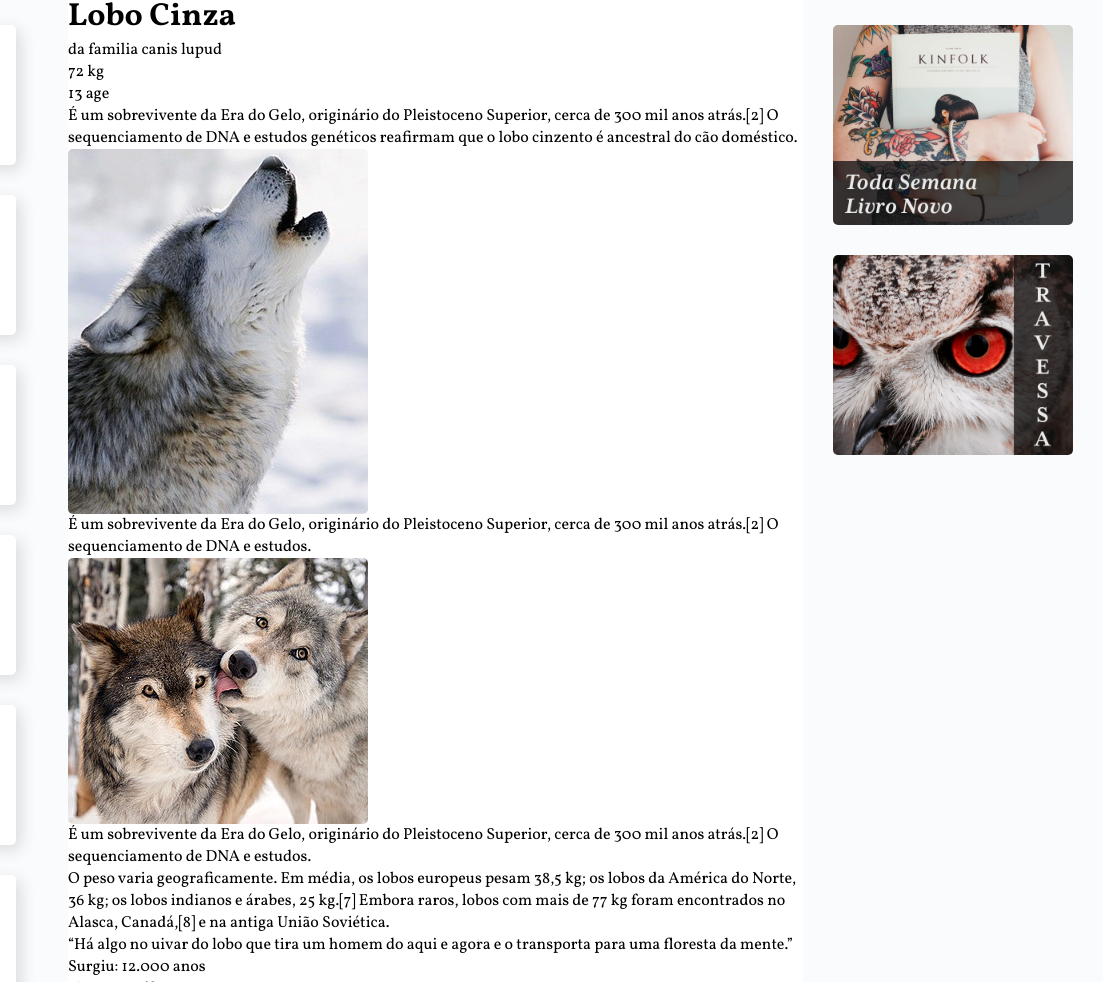
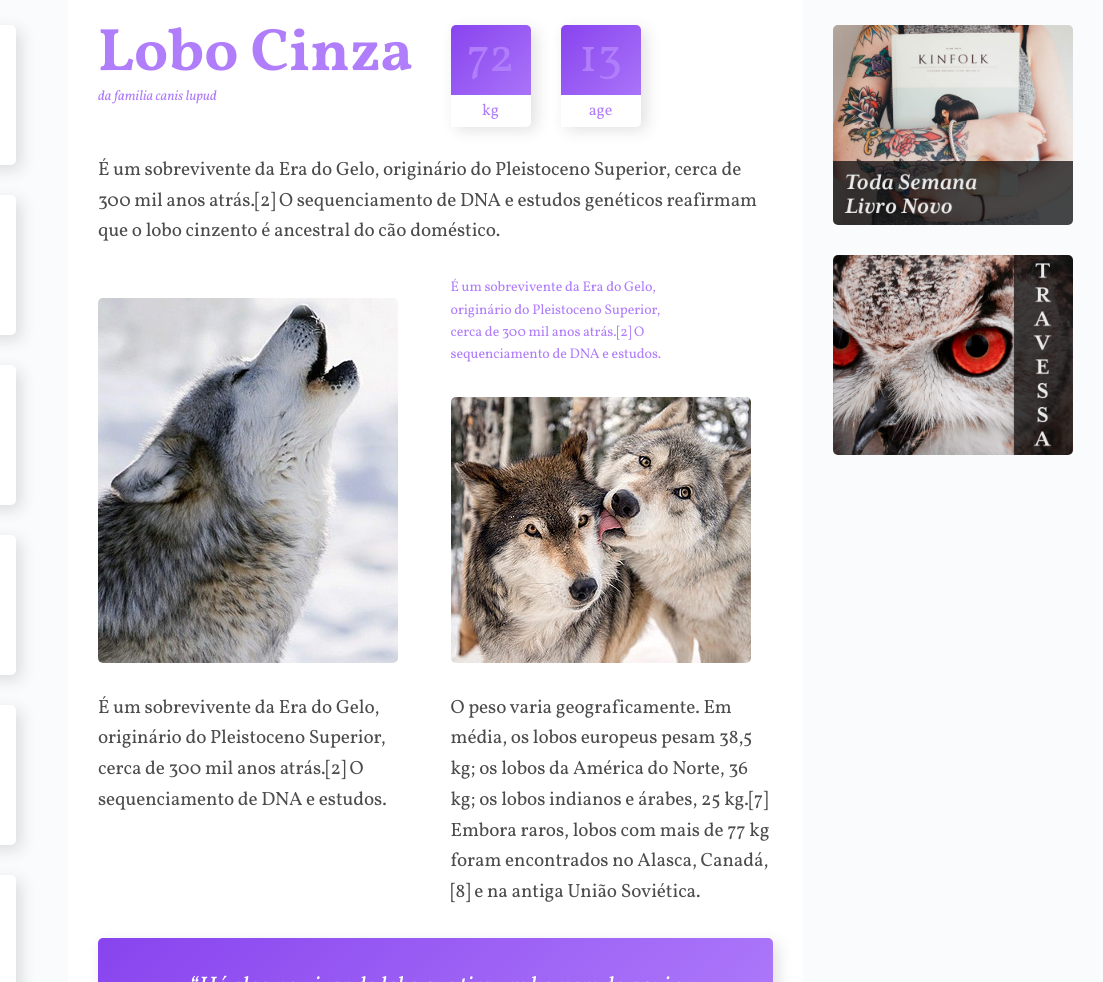
Before and after one commit to SophiAoAmaral/Wildbeast-Grid, a plain HTML site: page index.html in a window 1280 px wide. Shown: the part 110-1092 px from the top of the page, 177-1280 px from the left. Drawn offline with Linux system fonts and the light colour scheme.

Commit message:
finalizacao

```diff
--- a/css/style.css
+++ b/css/style.css
@@ -99,10 +99,129 @@ img{
 
 .content{
     grid-area: content;
-
+    max-width: 900px;
+    margin: 0 auto;
+    padding: 30px;
+    display: grid;
+    grid-template-columns: 1fr 1fr;
+    gap: 30px;
 
 }
 
+.col-wide{
+    grid-column: 1/-1;
+}
+
+.imagem-1{
+    grid-row: 3/5;
+    align-self: end;
+}
+
+.item-2{
+    align-self: end;
+}
+
+p{
+    font-size: 1.2em;
+    line-height: 1.6;
+    letter-spacing: -0.005em;
+    color: rgba(0, 0, 0, 0.7);
+}
+
+.informacoes p + p{
+   margin-top: 30px;
+}
+
+.titulo {
+    color: #B07DFB;
+}
+
+.titulo h1{
+    font-size: 3.75rem;
+    line-height: 1;
+    font-weight: 700;
+}
+
+.titulo span{
+    font-size: 0.875em;
+    font-style: italic;
+}
+
+.caracteristicas{
+    display: flex;
+    align-items: flex-start;
+
+}
+
+.caracteristicas > div{
+    width: 80px;
+    text-align: center;
+    background:linear-gradient(135deg, #8844ee, #B07DFB);
+    border-radius: 5px;
+    box-shadow:5px 5px 15px 0px rgba(44, 44, 44, 0.15);
+    position: relative;
+}
+
+.caracteristicas > div:first-child{
+    margin-right: 30px;
+}
+
+.caracteristicas span{
+    display: block;
+}
+
+.numero{
+    color: #B07DFB;
+    font-size: 3em;
+    line-height: 1;
+    margin: 10px auto;
+}
+
+.rotulo{
+    background-color: white;
+    border-radius: 0 0 5px;
+    color: #B07DFB;
+    padding: 5px 0;
+    position: relative;
+    top: 2px;
+}
+
+.destaque{
+    font-size: 14px;
+    color: #B07DFB;
+    max-width: 16em;
+}
+
+.citacao, .atributos{
+    padding: 30px;
+    border-radius: 5px;
+    box-shadow: 5px 5px 15px 0px rgba(44, 44, 44, 0.15);
+    background: linear-gradient(135deg, #8844ee, #B07DFB );
+    align-self: start;
+}
+
+.citacao p{
+    font-size: 1.5rem;
+    font-style: italic;
+    text-align: center;
+    color: white;
+    max-width: 500px;
+    margin: 0 auto;
+
+}
+
+.atributos li{
+    color: white;
+    font-family:Courier, monospace;
+    font-size: 1.125em;
+    padding: 15px;
+    font-weight: 700;
+
+}
+
+.atributos li+ li{
+    border-top: 2px solid #B07DFB;
+}
 
 
 
--- a/index.html
+++ b/index.html
@@ -45,19 +45,19 @@
                     <span class="rotulo">age</span>
                 </div>
             </div>
-            <p>É um sobrevivente da Era do Gelo, originário do Pleistoceno Superior, cerca de 300 mil anos atrás.[2] O sequenciamento de DNA e estudos genéticos reafirmam que o lobo cinzento é ancestral do cão doméstico.</p>
+            <p  class="col-wide">É um sobrevivente da Era do Gelo, originário do Pleistoceno Superior, cerca de 300 mil anos atrás.[2] O sequenciamento de DNA e estudos genéticos reafirmam que o lobo cinzento é ancestral do cão doméstico.</p>
 
-            <img src="img/wolf1.jpg" alt="Wolf1">
+            <img src="img/wolf1.jpg" alt="Wolf1" class="imagem-1">
 
-            <p>É um sobrevivente da Era do Gelo, originário do Pleistoceno Superior, cerca de 300 mil anos atrás.[2] O sequenciamento de DNA e estudos.</p>
+            <p class="destaque">É um sobrevivente da Era do Gelo, originário do Pleistoceno Superior, cerca de 300 mil anos atrás.[2] O sequenciamento de DNA e estudos.</p>
 
-            <img src="img/wolf2.jpg" alt="wolf2">
+            <img src="img/wolf2.jpg" alt="wolf2" class="imagem-2">
 
             <p>É um sobrevivente da Era do Gelo, originário do Pleistoceno Superior, cerca de 300 mil anos atrás.[2] O sequenciamento de DNA e estudos.</p>
 
             <p>O peso varia geograficamente. Em média, os lobos europeus pesam 38,5 kg; os lobos da América do Norte, 36 kg; os lobos indianos e árabes, 25 kg.[7] Embora raros, lobos com mais de 77 kg foram encontrados no Alasca, Canadá,[8] e na antiga União Soviética.</p>
 
-            <blockquote class="citacao">
+            <blockquote class="citacao col-wide">
                 <p>“Há algo no uivar do lobo que tira um homem do aqui e agora e o transporta para uma floresta da mente.”</p>
             </blockquote>
             <ul class="atributos">
@@ -75,7 +75,7 @@
                 <p>É um sobrevivente da Era do Gelo, originário do Pleistoceno Superior, cerca de 300 mil anos atrás.[2] O sequenciamento de DNA e estudos genéticos reafirmam que o lobo cinzento é ancestral do cão doméstico.</p>
             </div>
 
-            <img src="img/wolf3.jpg" alt="wolf3">
+            <img src="img/wolf3.jpg" alt="wolf3"  class="col-wide">
 
         </main>
 
```
